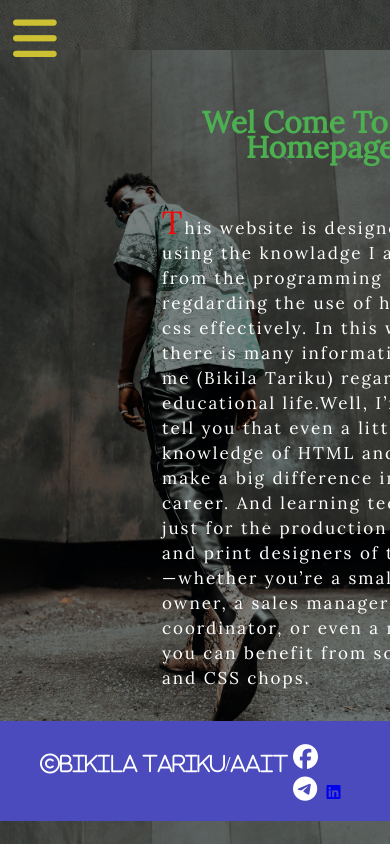
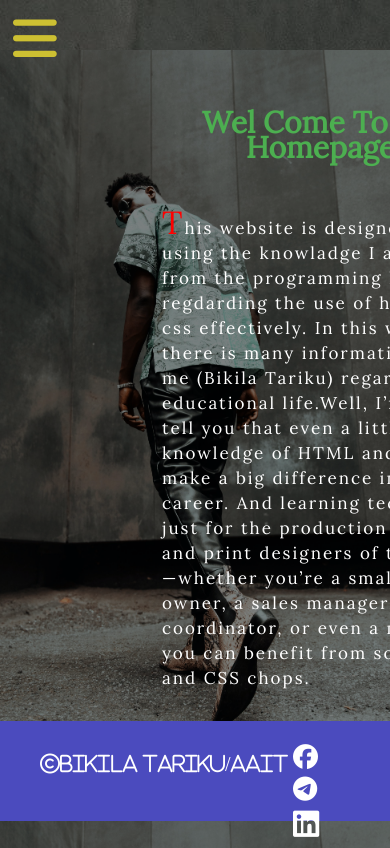
Before and after one commit to bikilas/UGR-8089-14-html-css-js, a plain HTML site: page index.html in a window 390 px wide. Shown: the top 848 px of the page. Drawn offline with Linux system fonts and the light colour scheme; files whose address does not match are found by name; a web font is replaced by a local one.

Commit message:
Update responsive.css

```diff
--- a/responsive.css
+++ b/responsive.css
@@ -584,6 +584,12 @@ nav.gul {
     border-radius: 10px;
 
 }
+.footer__footer-icon__fotul__ln {
+        padding: 5px;
+        color: white;
+        font-size: 30px;
+        border-radius: 10px;
+}
 .footer__footer-icon__fotul__link{
     padding: 5px;
     color: white;
```
